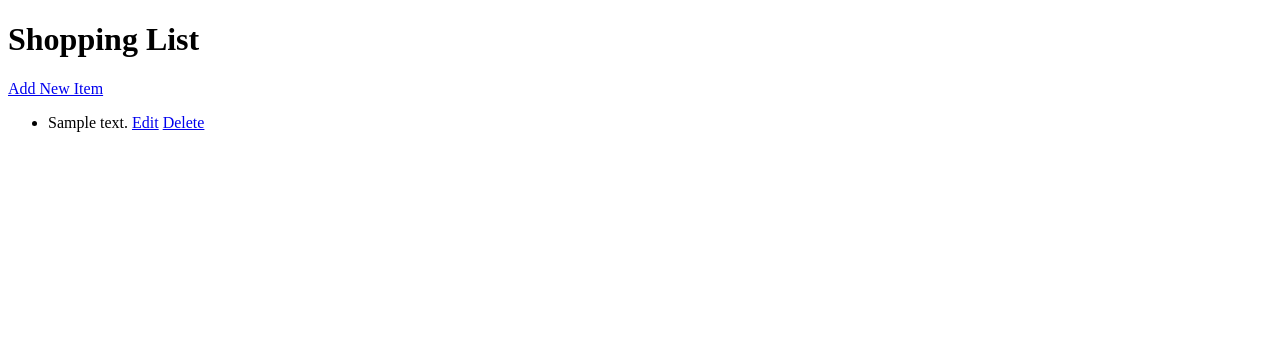
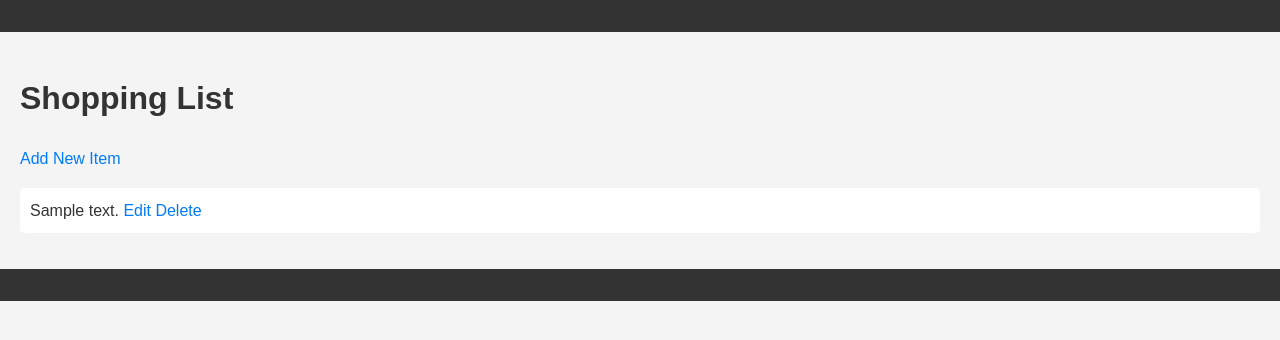
Before and after one commit to emworsham/finalprojectEWorsham, a Django app: template shoppinglist/templates/shopping_list.html in a window 1280 px wide. Shown: the top 340 px of the page. Run offline with Django 5.2, Linux system fonts and the light colour scheme; the template is opened without the code that fills it: values that come from a table or form of the project are taken from there, others are empty; tables that the repository leaves empty hold one stand-in row (values such as "Sample post").

Commit message:
Created the style.css file in the static directory and updated the base.html file to use the stylesheet.

```diff
--- /dev/null
+++ b/shoppinglist/static/style.css
@@ -0,0 +1,92 @@
+/* Basic Layout */
+body {
+    font-family: Arial, sans-serif;
+    line-height: 1.6;
+    margin: 0;
+    padding: 0;
+    background-color: #f4f4f4;
+    color: #333;
+}
+
+header, footer {
+    background-color: #333;
+    color: #fff;
+    text-align: center;
+    padding: 1em 0;
+}
+
+main {
+    padding: 20px;
+}
+
+/* Navigation and Links */
+a {
+    color: #007bff;
+    text-decoration: none;
+}
+
+a:hover {
+    text-decoration: underline;
+}
+
+/* Lists */
+ul {
+    list-style: none;
+    padding: 0;
+}
+
+ul li {
+    background-color: #fff;
+    margin-bottom: 10px;
+    padding: 10px;
+    border-radius: 5px;
+}
+
+/* Forms and Buttons */
+form {
+    background-color: #fff;
+    padding: 20px;
+    border-radius: 5px;
+}
+
+input[type="text"],
+input[type="email"],
+input[type="password"],
+textarea {
+    width: 100%;
+    padding: 10px;
+    margin: 10px 0;
+    border: 1px solid #ddd;
+    border-radius: 5px;
+}
+
+button, input[type="submit"] {
+    background-color: #007bff;
+    color: #fff;
+    border: 0;
+    padding: 10px 20px;
+    border-radius: 5px;
+    cursor: pointer;
+}
+
+button:hover, input[type="submit"]:hover {
+    background-color: #0056b3;
+}
+
+/* Utility Classes */
+.container {
+    width: 80%;
+    margin: auto;
+    overflow: hidden;
+}
+
+.text-center {
+    text-align: center;
+}
+
+/* Responsive */
+@media (max-width: 768px) {
+    .container {
+        width: 95%;
+    }
+}
--- a/shoppinglist/templates/base.html
+++ b/shoppinglist/templates/base.html
@@ -1,9 +1,11 @@
+{% load static %}
+
 <!DOCTYPE html>
 <html lang="en">
 <head>
     <meta charset="UTF-8">
     <title>{% block title %}Shopping List App{% endblock %}</title>
-    <!-- Add common stylesheets and scripts here -->
+    <link rel="stylesheet" href="{% static 'style.css' %}">
 </head>
 <body>
     <header>
```
